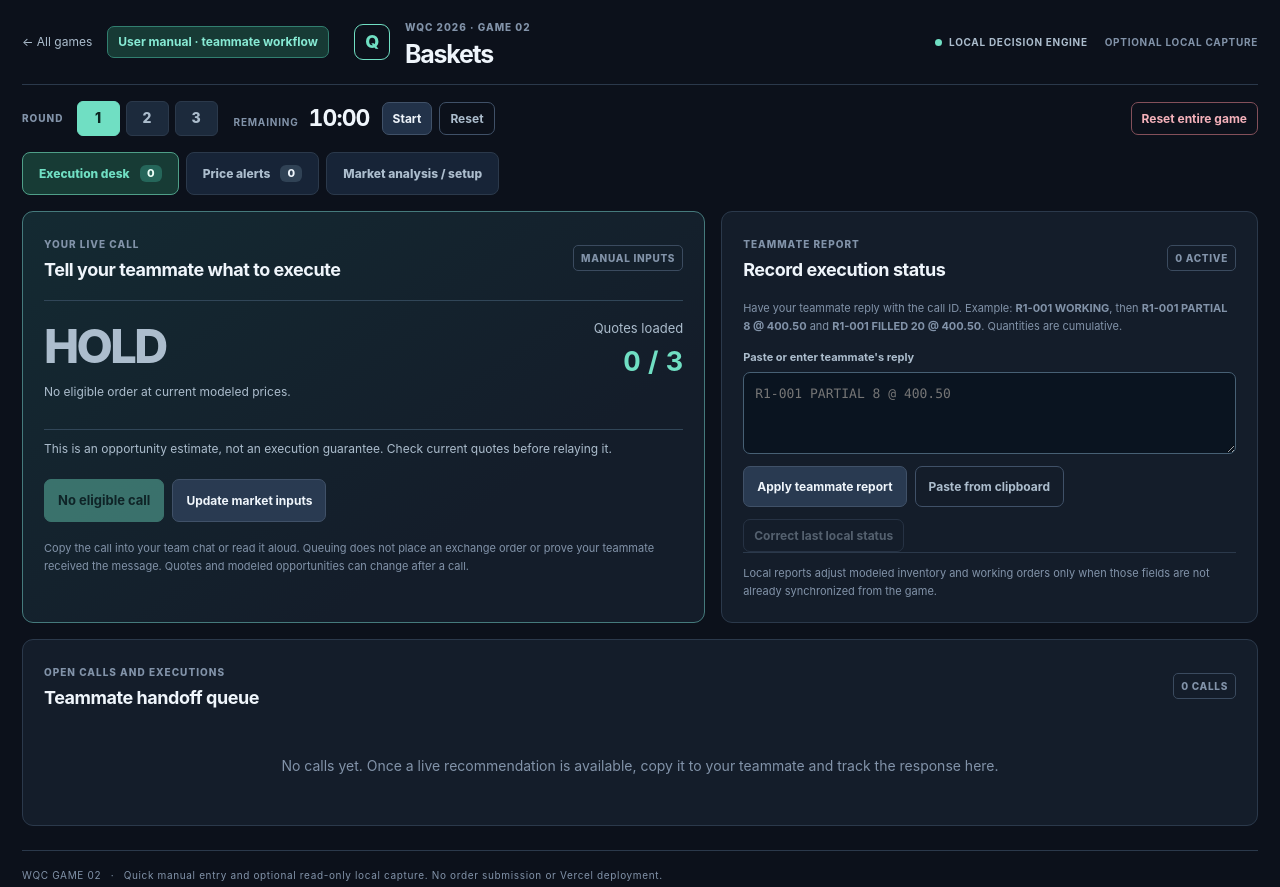
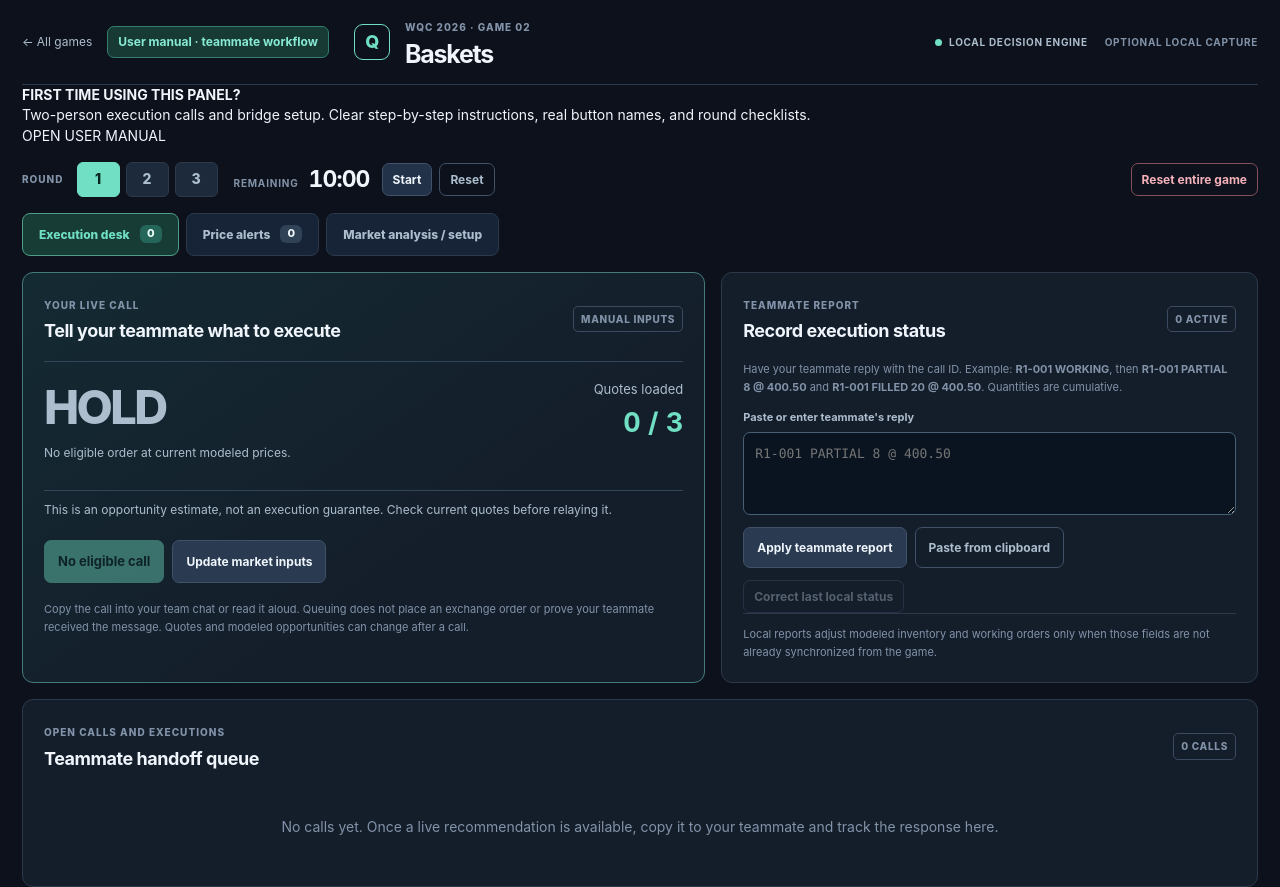
Before and after one commit to ABCPeter123/HRT-Game, a website with bundled scripts: page baskets/index.html in a window 1280 px wide. Shown: the top 887 px of the page. Built offline with nearby package versions, Linux system fonts and the light colour scheme.

Commit message:
Make the baskets HTML user manual prominently accessible in the live panel

```diff
--- a/baskets/index.html
+++ b/baskets/index.html
@@ -19,6 +19,11 @@
     </div>
     <div class="local-status"><i></i> LOCAL DECISION ENGINE <span>OPTIONAL LOCAL CAPTURE</span></div>
   </header>
+<section class="manual-callout" aria-label="How to use this game panel">
+  <div class="manual-callout-text"><strong>FIRST TIME USING THIS PANEL?</strong><p>Two-person execution calls and bridge setup. Clear step-by-step instructions, real button names, and round checklists.</p></div>
+  <a href="./manual.html" class="manual-callout-button" aria-label="Open the full user manual for this game">OPEN USER MANUAL</a>
+</section>
+
   <section class="toolbar">
     <div class="round-switch"><div class="overline">ROUND</div><div id="roundButtons" class="round-buttons"></div></div>
     <div class="timer"><div><span>REMAINING</span><strong id="timerValue">10:00</strong></div><button id="timerButton" class="button small">Start</button><button id="timerReset" class="button small ghost">Reset</button></div>
```
